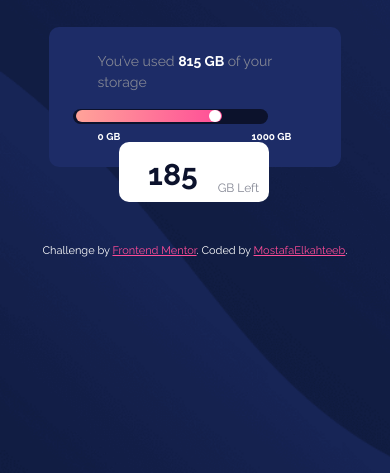
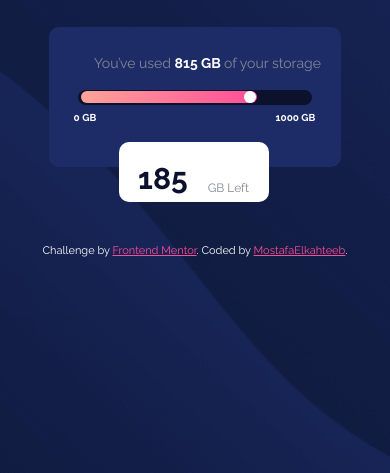
Before and after one commit to melkhateeb193/fylo-data-storage-component-master, a plain HTML site: page index.html in a window 390 px wide. Shown: the part 371-844 px from the top of the page. Drawn offline with Linux system fonts and the light colour scheme.

Commit message:
second2 commit

```diff
--- a/css/style.css
+++ b/css/style.css
@@ -169,9 +169,17 @@ margin-bottom: 0;
         display: flex;
         align-items: center;
         justify-content: center;
+        margin: 0 !important;
+        padding: 0 !important;
     }
     .downLoad.p-4{
+        margin: 0 !important;
+        padding: 0 !important;
         width: 80%;
+        display: flex;
+        align-items: center;
+        justify-content: center;
+        flex-direction: column;
     }
     .popup::before {
         display: none;
@@ -191,7 +199,7 @@ align-items: center;
 }
 .GB.d-flex.justify-content-between {
     padding: 0 !important;
-}
+width: 100%;}
 .attribution {
     margin-top: 60px;
 }
--- a/index.html
+++ b/index.html
@@ -30,7 +30,7 @@
     <p>You’ve used <span> 815 GB </span>of your storage</p>
 
     <div class="popup d-flex justify-content-center align-items-end ">
-      <p class="no">185</p>
+      <h1 class="no">185</h1>
       <p class="left">GB Left</p>
     </div>
 
```
